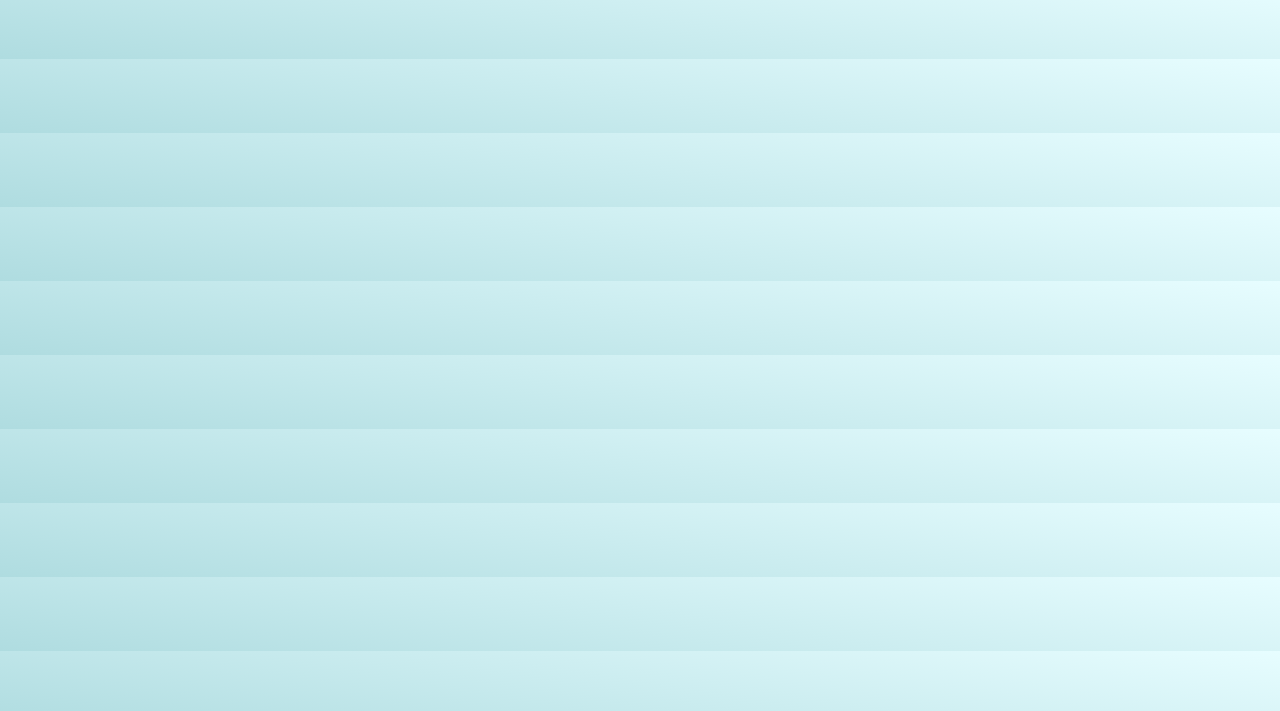
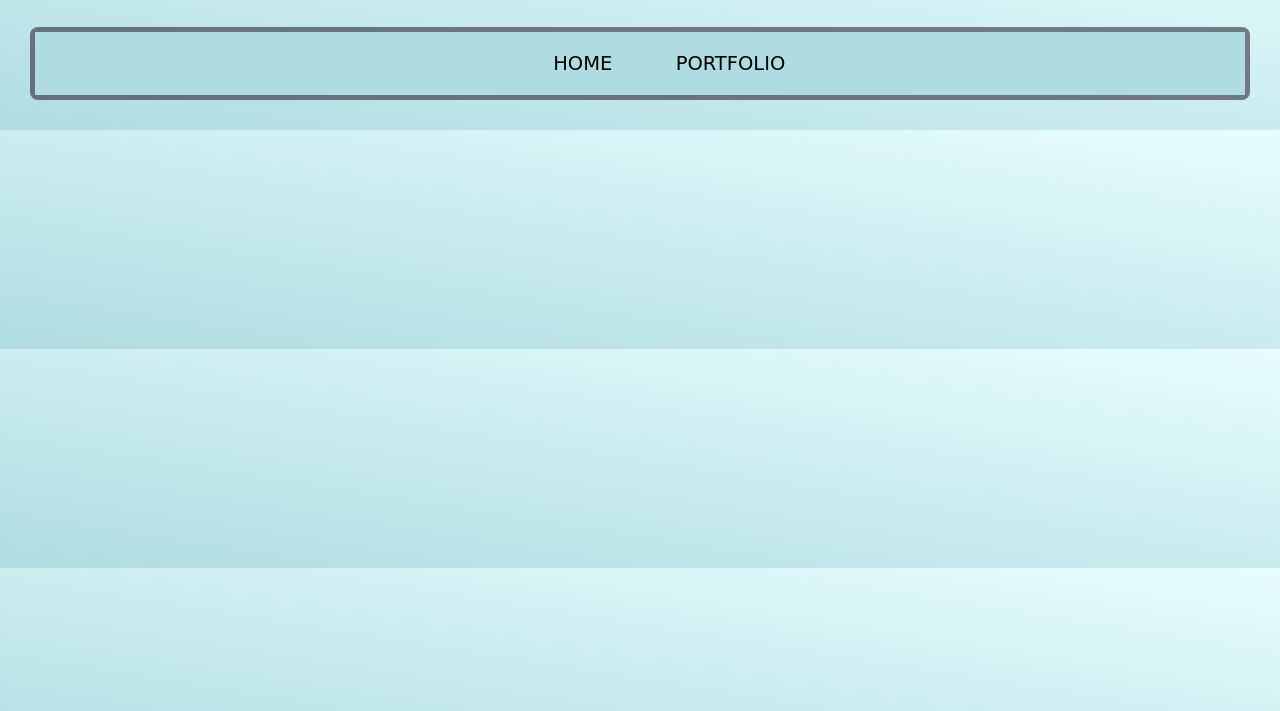
Before and after one commit to Emily-J-code/Audit, a plain HTML site: page index.html in a window 1280 px wide. Shown: the part 89-800 px from the top of the page. Drawn offline with Linux system fonts and the light colour scheme; a web font is replaced by a local one.

Commit message:
created nav bar

```diff
--- a/index.html
+++ b/index.html
@@ -23,9 +23,20 @@
         <header>
             <h1 id="logo">AUDIT</h1>
             <h4 id="websiteDescription">Allergens, simplified</h4>
+        </header>
+        <div id="navBackground">
+            <nav>
+                <ul>
+                    <li>
+                    <a href="index.html">HOME</a>
+                    </li>
+                    <li>
+                    <a href="portfolio.html">PORTFOLIO</a>
+                    </li>
+                </ul>
+            </nav>
+        </div>
 
-
-        </header>
 
         <!--MAIN-->
         <main>
--- a/style.css
+++ b/style.css
@@ -11,7 +11,7 @@
   font-style: normal;
 }
 
-/*background gradients and texture styles*/
+/*UPDATE THIS LATER: background gradients and texture styles*/
 html {
   background: linear-gradient(9deg, #AFDCE0, #e7fdff);
   position: relative;
@@ -32,6 +32,38 @@ header{
 
 /*styling website description*/
 #websiteDescription{
-    margin-top: 10px;
-    font-size: 5px;
+    margin: 10px;
+    font-size: 15px;
 }
+
+/*nav bar gray background styling*/
+#navBackground{
+    margin: 30px;
+    padding: 5px;
+    background-color: hsl(292deg 84% 5% / 50%);
+    border-radius: .5rem;
+}
+/*nav bar links styling*/
+nav{
+    list-style-type: none;
+    padding: 20px;
+    font-size: 15px;
+    font-family: "Playwrite IT Moderna", cursive;
+    background-color: #AFDCE0;
+    overflow: none;
+    text-align: center;
+    justify-content: space-between;
+}
+li {
+  display: inline; /*puts list into a row*/
+}
+li a {
+  text-decoration: none; /*gets rid of the underlines*/
+  color:black;
+  font-size: 1.3em;
+  margin-left: 3em;
+
+}
+li a:hover {
+  color: white;
+}
```
